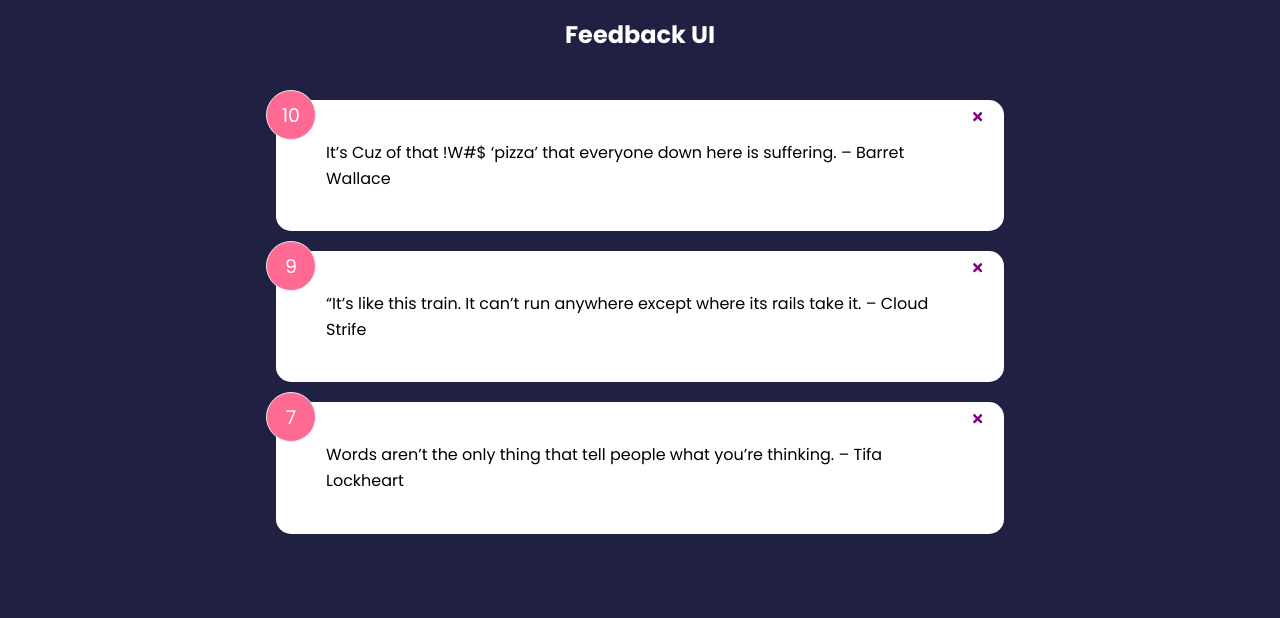
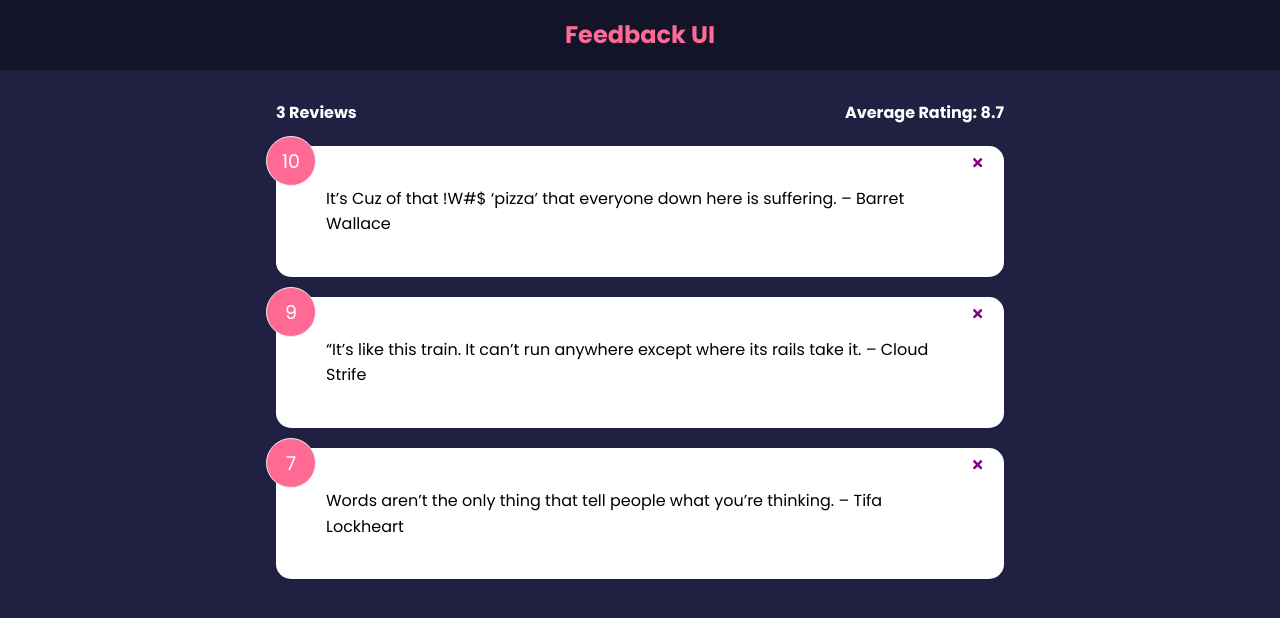
Before and after one commit to carolinanonato/feedback-webapp, a React (Create React App) app: page / in a window 1280 px wide. Shown: the top 618 px of the page. Built offline with nearby package versions, Linux system fonts and the light colour scheme.

Commit message:
FeedbackStats Component & Reactivity

```diff
--- a/src/App.js
+++ b/src/App.js
@@ -1,5 +1,6 @@
 import { useState } from "react";
 import FeedbackList from "./components/FeedbackList"
+import FeedbackStats from "./components/FeedbackStats"
 import Header from "./components/Header"
 import FeedbackData from "./data/FeedbackData";
 
@@ -20,6 +21,7 @@
         <>
         <Header />
         <div className="container">
+            <FeedbackStats feedback={feedback} />
            <FeedbackList feedback={feedback} handleDelete={deleteFeedback}/>
 
 
--- a/src/components/FeedbackStats.jsx
+++ b/src/components/FeedbackStats.jsx
@@ -1,7 +1,25 @@
-import React from "react";
+import PropTypes from "prop-types";
 
-function FeedbackStats() {
-  return <div></div>;
+function FeedbackStats({ feedback }) {
+  // calculate ratings average
+
+  let average =
+    feedback.reduce((acc, cur) => {
+      return acc + cur.rating;
+    }, 0) / feedback.length;
+
+  average = average.toFixed(1).replace(/[.,]0$/, "");
+
+  return (
+    <div className="feedback-stats">
+      <h4>{feedback.length} Reviews</h4>
+      <h4>Average Rating: {isNaN(average) ? 0 : average}</h4>
+    </div>
+  );
 }
 
+FeedbackStats.PropTypes = {
+  feedback: PropTypes.array.isRequired,
+};
+
 export default FeedbackStats;
--- a/src/components/Header.jsx
+++ b/src/components/Header.jsx
@@ -1,8 +1,13 @@
 import PropTypes from "prop-types";
 
-function Header({ text }) {
+function Header({ text, bgColor, textColor }) {
+  const headerStyles = {
+    backgroundColor: bgColor,
+    color: textColor,
+  };
+
   return (
-    <header>
+    <header style={headerStyles}>
       <div className="container">
         <h2>{text}</h2>
       </div>
@@ -12,10 +17,14 @@
 
 Header.defaultProps = {
   text: "Feedback UI",
+  bgColor: "rgba(0,0,0,0.4)",
+  textColor: "#ff6a95",
 };
 
 Header.propTypes = {
   text: PropTypes.string,
+  bgColor: PropTypes.string,
+  textColor: PropTypes.string,
 };
 
 export default Header;
```
